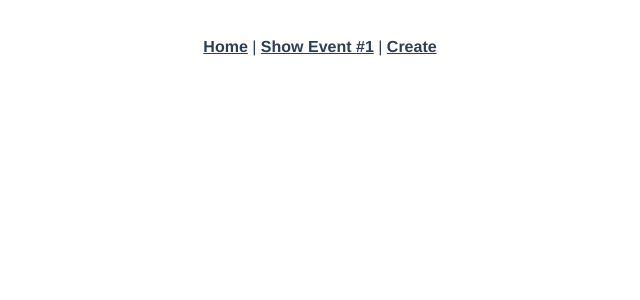
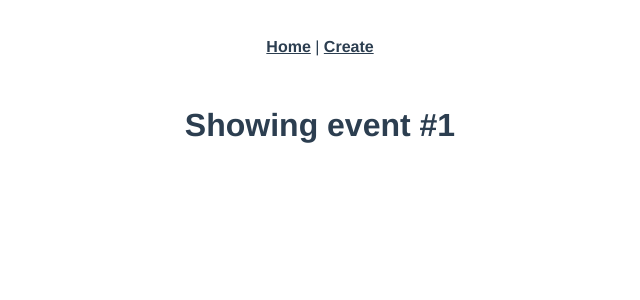
Before and after one commit to guibbers/real-world-vue-2, a Vue app: page /event/1 in a window 1280 px wide. Shown: the top 300 px of the page, without its empty margins (320-960 px from the left). Built offline with nearby package versions, Linux system fonts and the light colour scheme.

Commit message:
finish lesson 4 - dynamic routing & history mode

```diff
--- a/src/App.vue
+++ b/src/App.vue
@@ -2,7 +2,6 @@
   <div id="app">
     <nav>
       <router-link :to="{ name: 'event-list' }">Home</router-link> |
-      <router-link :to="{ name: 'event-show' }">Show Event #1</router-link> |
       <router-link :to="{ name: 'event-create' }">Create</router-link>
     </nav>
     <router-view />
--- a/src/router/router.js
+++ b/src/router/router.js
@@ -13,9 +13,10 @@
     component: EventList,
   },
   {
-    path: '/event',
+    path: '/event/:id',
     name: 'event-show',
     component: EventShow,
+    props: true,
   },
   {
     path: '/event/create',
--- a/src/views/EventList.vue
+++ b/src/views/EventList.vue
@@ -1,3 +1,8 @@
 <template>
-  <h1>Events Listing</h1>
+  <div>
+    <h1>Events Listing</h1>
+    <router-link :to="{ name: 'event-show', params: { id: '1' } }"
+      >Show Event #1</router-link
+    >
+  </div>
 </template>
--- a/src/views/EventShow.vue
+++ b/src/views/EventShow.vue
@@ -1,3 +1,9 @@
 <template>
-  <h1>Showing event #1</h1>
+  <h1>Showing event #{{ id }}</h1>
 </template>
+
+<script>
+export default {
+  props: ['id'],
+}
+</script>
```
Also changed, not shown: src/views/UserView.vue (added, +11 -0 lines).
